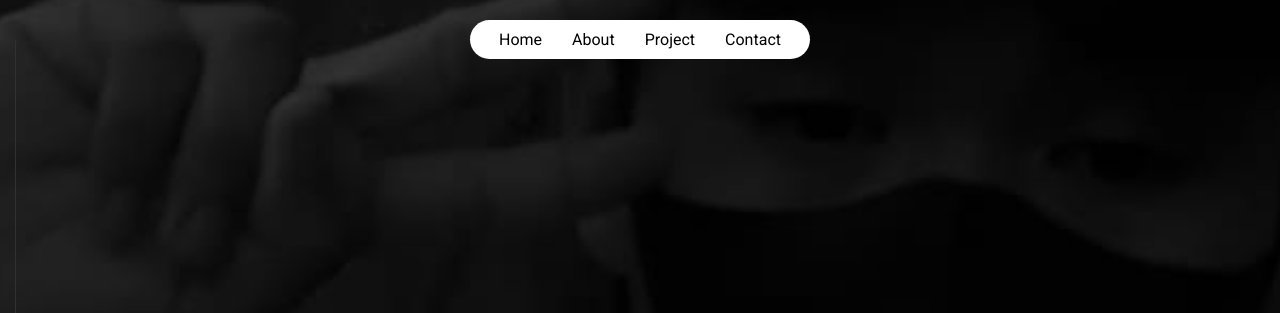
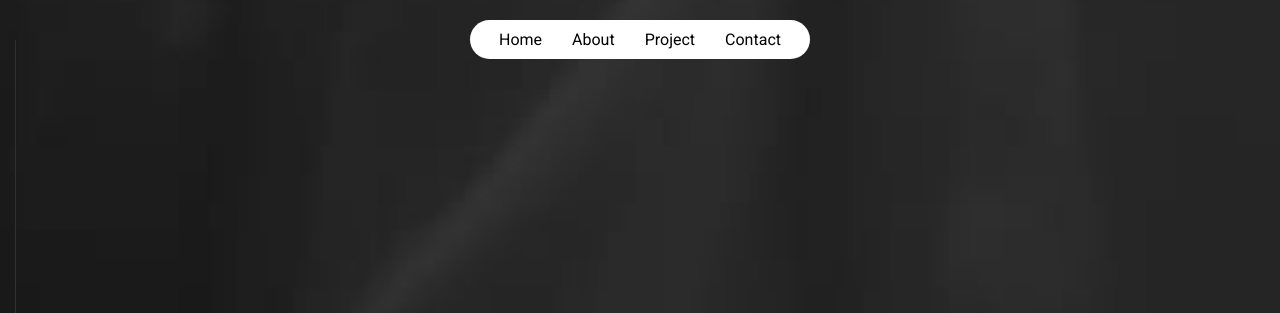
Before and after one commit to Virgarakha/portofolionew, a plain HTML site: page index.html in a window 1280 px wide. Shown: the top 313 px of the page. Drawn offline with Linux system fonts and the light colour scheme; a web font is replaced by a local one.

Commit message:
style.css

```diff
--- a/style.css
+++ b/style.css
@@ -43,8 +43,8 @@ body {
   background-image: url(bg.jpg);
   min-height: 100vh;
   background-size: cover;
-  background-size: 150%;
-  background-position-y: 20%;
+  background-size: 250%;
+  background-position-y: 50%;
   animation: bgron 8s alternate infinite;
 }
 
@@ -256,7 +256,7 @@ body {
     background-image: url(bg.jpg);
     background-size: cover;
     background-size: 150%;
-    background-position-y: 20%;
+    background-position-y: 50%;
     animation: bgron 8s alternate infinite;
 }
 .sect2 .welcometext {
```
